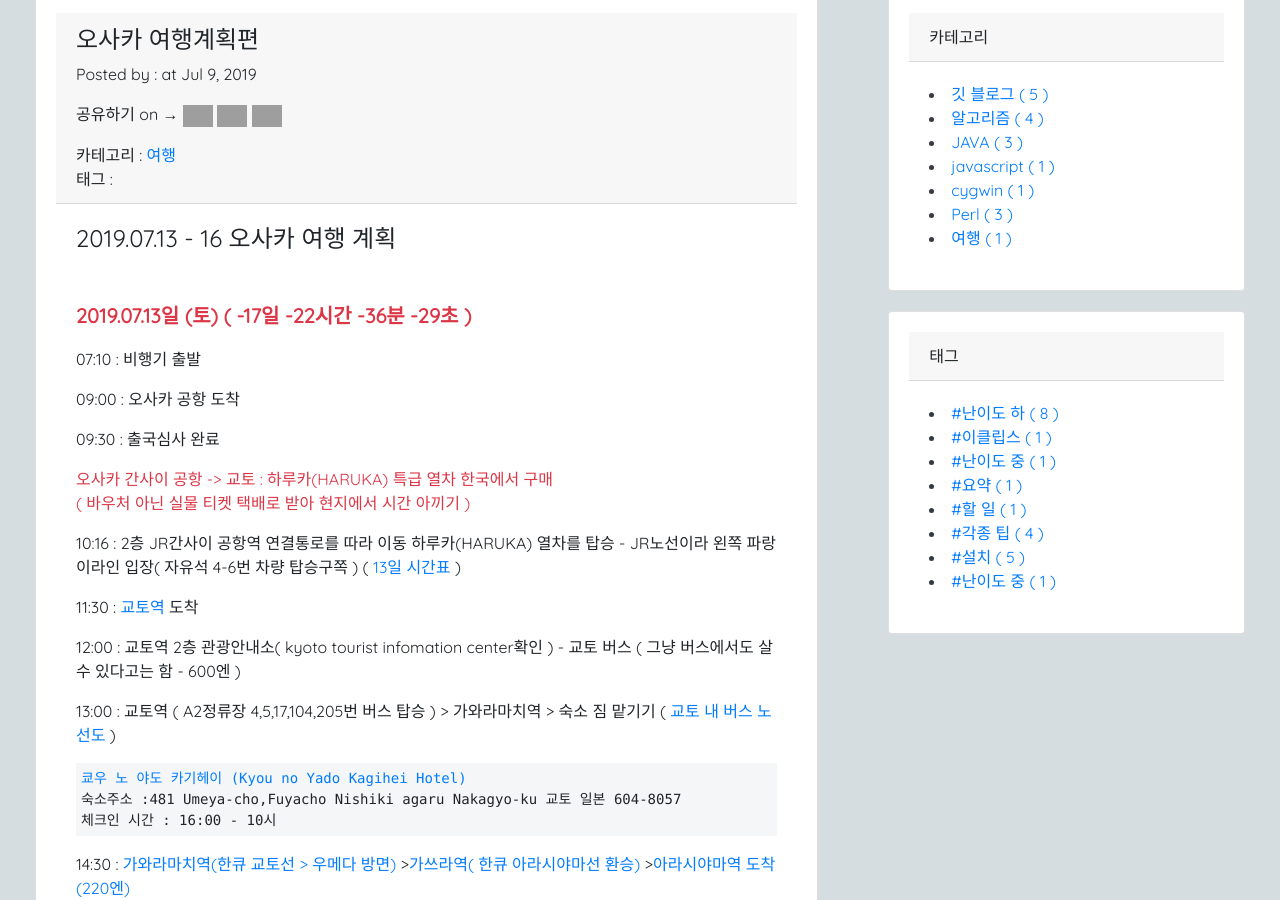
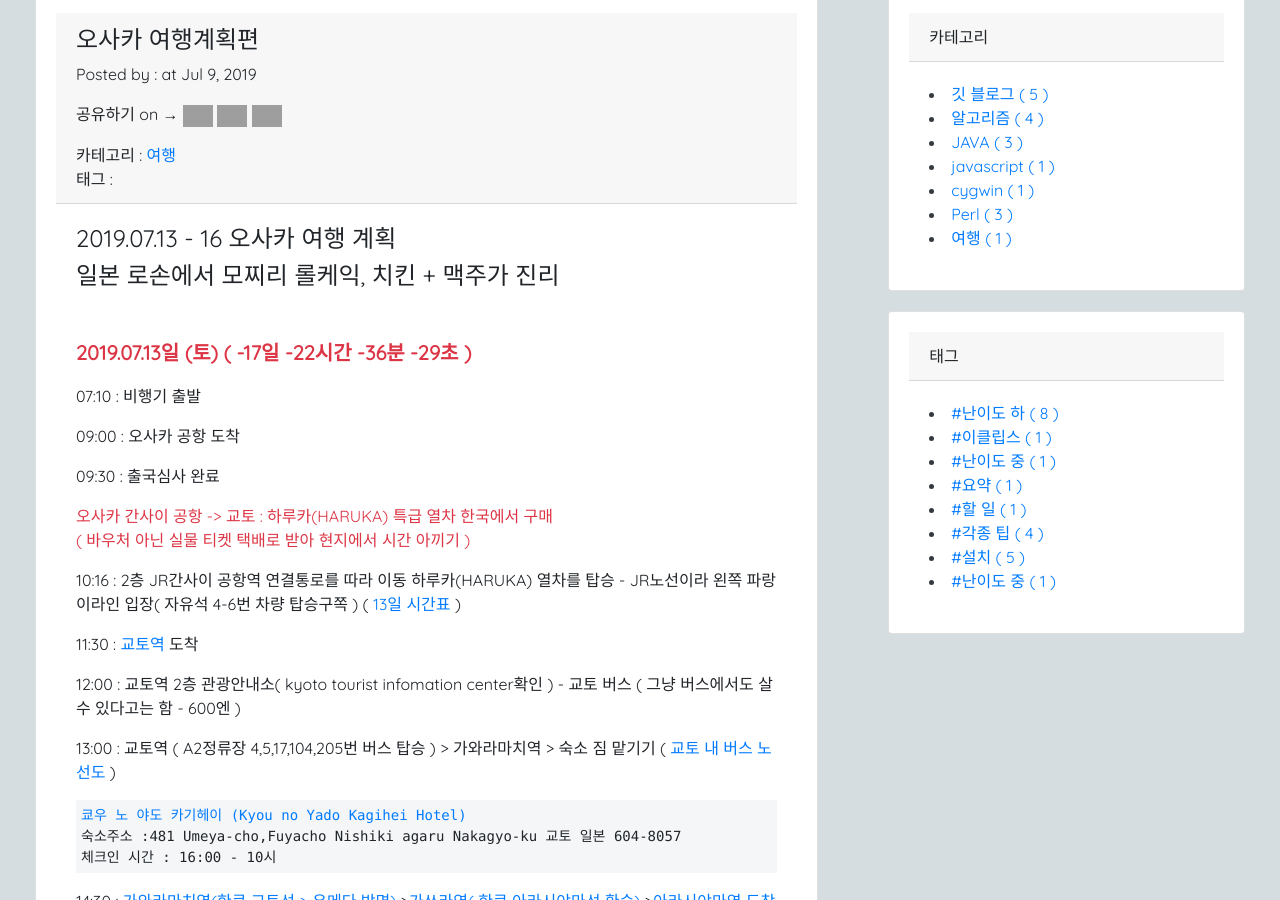
Before and after one commit to 7271kim/7271kim.github.com, a Jekyll site: the page built from _posts/travel/2019-07-09-travel-osaka.md, in a window 1280 px wide and 900 px high, scrolled down 302 px. Built offline with Jekyll 4.4.1, drawn with Linux system fonts in a browser that asks for light colours; nearby versions of some CDN libraries; a script that is not in the unit is left out; comment, search, counter and statistics services are not loaded; grey boxes are pictures that could not be loaded.

Commit message:
[2019.07.30] - 여행 업데이트

```diff
--- a/_posts/travel/2019-07-09-travel-osaka.md
+++ b/_posts/travel/2019-07-09-travel-osaka.md
@@ -7,6 +7,7 @@ categories:
 thumbnail: posts/icon-travel.png
 ---
 #### 2019.07.13 - 16 오사카 여행 계획
+#### 일본 로손에서 모찌리 롤케익, 치킨 + 맥주가 진리
 <br/>
 <p class="text-danger bold-text" style="font-size:20px">2019.07.13일 (토) ( <span id="days"></span>일 <span id="hour"></span>시간 <span id="minute"></span>분 <span id="second"></span>초 )</p>
 <p>07:10 : 비행기 출발</p>
```
